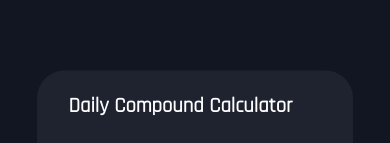
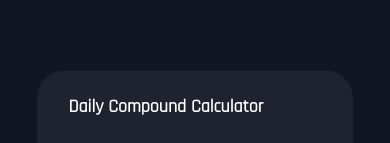
Before and after one commit to belvonefelpato/belvonefelpato.github.io, a plain HTML site: page testing-daily-compounder/index.html in a window 390 px wide. Shown: the part 134-277 px from the top of the page. Drawn offline with nearby package versions, Linux system fonts and the light colour scheme.

Commit message:
Update style.css

```diff
--- a/testing-daily-compounder/style.css
+++ b/testing-daily-compounder/style.css
@@ -491,6 +491,10 @@ input:checked + .slider:before {
   #element_invested_text{
     left: 0px;
   }
+
+  .title{
+    font-size: 20px;
+  }
 }
 
 @media only screen and (max-width: 375px){
```
